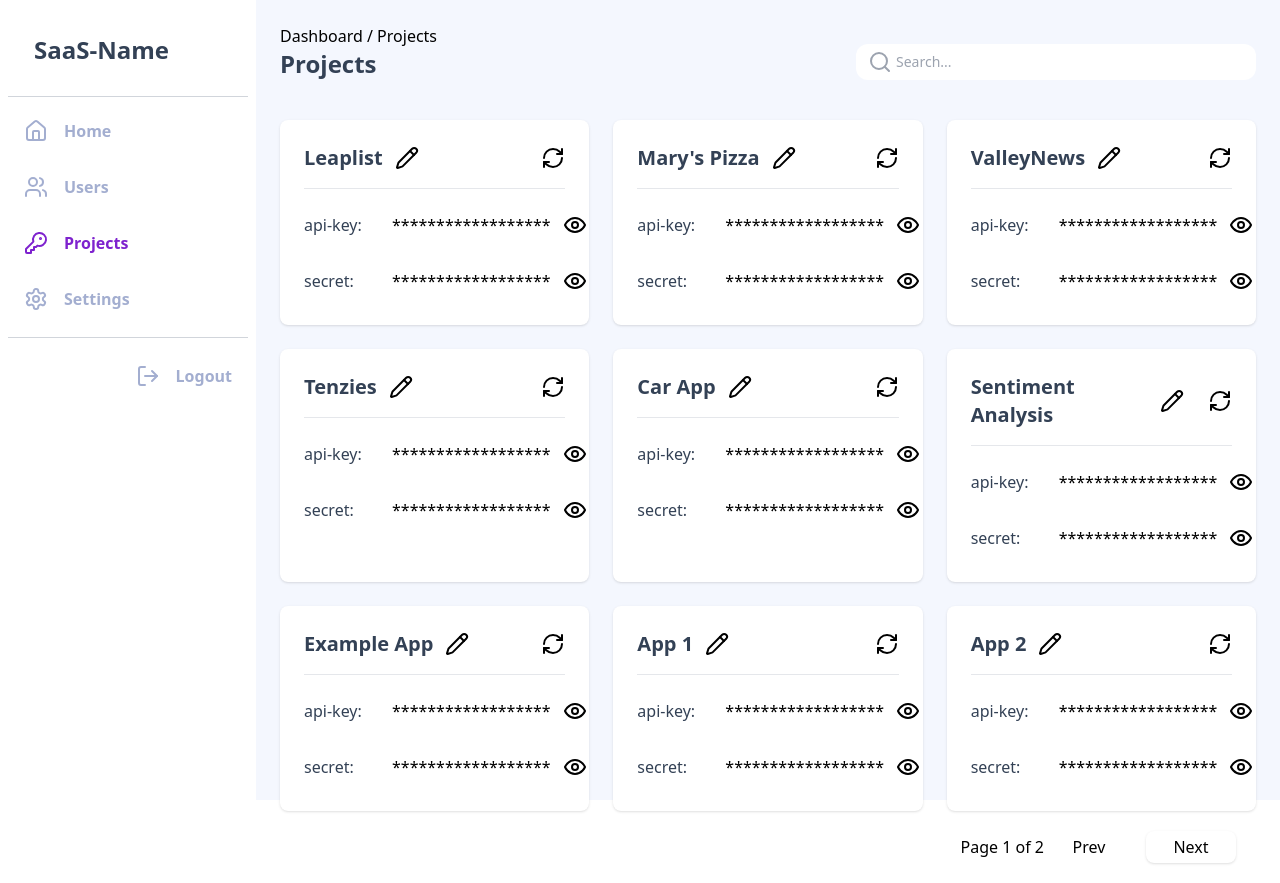
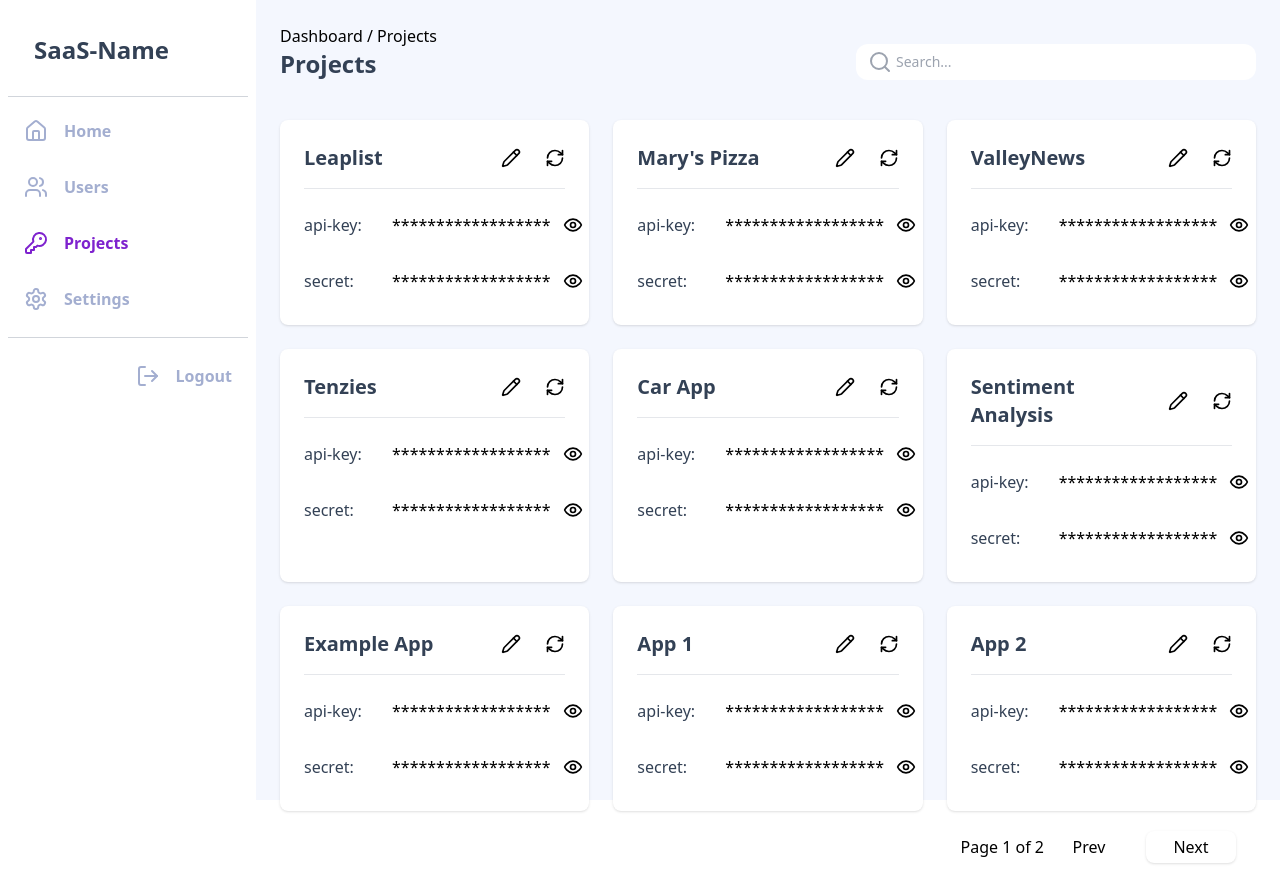
Before and after one commit to Bay-Valley-Tech-Code-Academy/BVT-BaaS-API, a React (Vite) app in the folder front-end/: page /dashboard/projects in a window 1280 px wide. Built offline with nearby package versions, Linux system fonts and the light colour scheme.

Commit message:
Made button changes after consulting team and agreeing on design

```diff
--- a/front-end/src/components/ProjectCard.jsx
+++ b/front-end/src/components/ProjectCard.jsx
@@ -27,13 +27,13 @@ export default function ProjectCard(props) {
       <div className="mb-4 flex justify-between">
         <div className="flex">
           <h1 className="text-xl font-bold text-slate-700">{props.name}</h1>
-          <button className="ml-3">
-            <Pencil className="size-6 hover:text-purple-700" />
-          </button>
         </div>
         <div className="flex items-center">
+          <button className="ml-3">
+            <Pencil className="size-5 hover:text-purple-700" />
+          </button>
           <button className="ml-6">
-            <RefreshCw className="hover:text-red-600" />
+            <RefreshCw className="size-5 hover:text-red-600" />
           </button>
         </div>
       </div>
@@ -46,15 +46,13 @@ export default function ProjectCard(props) {
             {showAPI ? props.apiKey : generateStars(props.apiKey.length)}
           </p>
         </div>
-        {showAPI ? (
-          <button className="ml-3" onClick={toggleShowAPI}>
-            <EyeOff className="size-6 hover:text-purple-700" />
-          </button>
-        ) : (
-          <button className="ml-3" onClick={toggleShowAPI}>
-            <Eye className="size-6 hover:text-purple-700" />
-          </button>
-        )}
+        <button className="ml-3" onClick={toggleShowAPI}>
+          {showAPI ? (
+            <EyeOff className="size-5 hover:text-purple-700" />
+          ) : (
+            <Eye className="size-5 hover:text-purple-700" />
+          )}
+        </button>
       </div>
 
       <div className="mb-2 flex justify-between">
@@ -64,15 +62,13 @@ export default function ProjectCard(props) {
             {showSecret ? props.secret : generateStars(props.secret.length)}
           </p>
         </div>
-        {showSecret ? (
-          <button className="ml-3" onClick={toggleShowSecret}>
-            <EyeOff className="size-6 hover:text-purple-700" />
-          </button>
-        ) : (
-          <button className="ml-3" onClick={toggleShowSecret}>
-            <Eye className="size-6 hover:text-purple-700" />
-          </button>
-        )}
+        <button className="ml-3" onClick={toggleShowSecret}>
+          {showSecret ? (
+            <EyeOff className="size-5 hover:text-purple-700" />
+          ) : (
+            <Eye className="size-5 hover:text-purple-700" />
+          )}
+        </button>
       </div>
     </div>
   );
```
